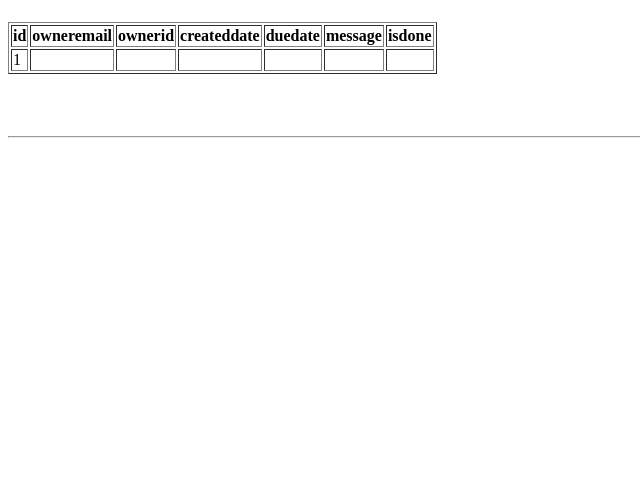
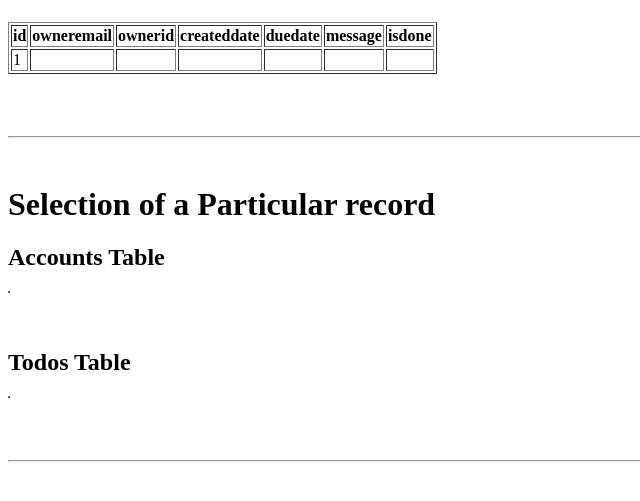
Before and after one commit to Atish257/Active_Records, a PHP site: page / in a window 1280 px wide. Shown: the part 246-747 px from the top of the page, without its empty margins (0-640 px from the left). Run offline with PHP 8.4, Linux system fonts and the light colour scheme; tables that the repository leaves empty or names only in its code hold one stand-in row (values such as "Sample post").

Commit message:
Selecting a record for a particular ID

```diff
--- a/index.php
+++ b/index.php
@@ -71,7 +71,7 @@ class collection
         $class = static::$modelName;
         $statement->setFetchMode(PDO::FETCH_CLASS, $class);
         $recordsSet =  $statement->fetchAll();
-        return $recordsSet[0];
+        return $recordsSet;
       }
 
 }
@@ -193,6 +193,15 @@ $todosrecord = todos::findALL();
 display::printtable($todosrecord);
 echo "<br><hr><br>";
 
+echo "<h1>Selection of a Particular record </h1>";
+echo"<h2>Accounts Table</h2>";
+$accrecords = accounts::findOne(2);
+display::printtable($accrecords);
+echo"<h2>Todos Table</h2>";
+$todosrecord = todos::findOne(5);
+display::printtable($todosrecord);
+echo "<br><hr><br>";
+
 
 
 ?>
```
